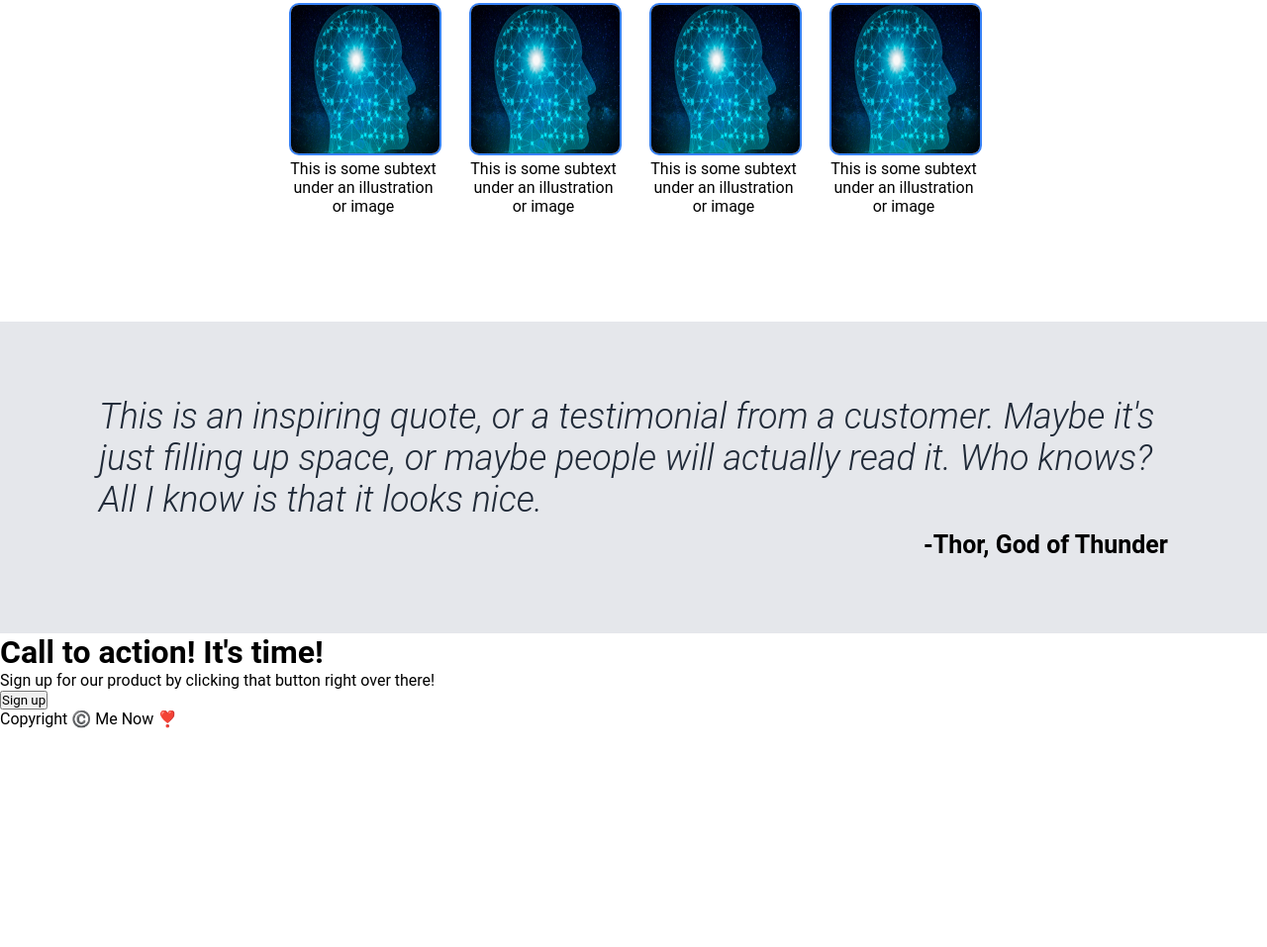
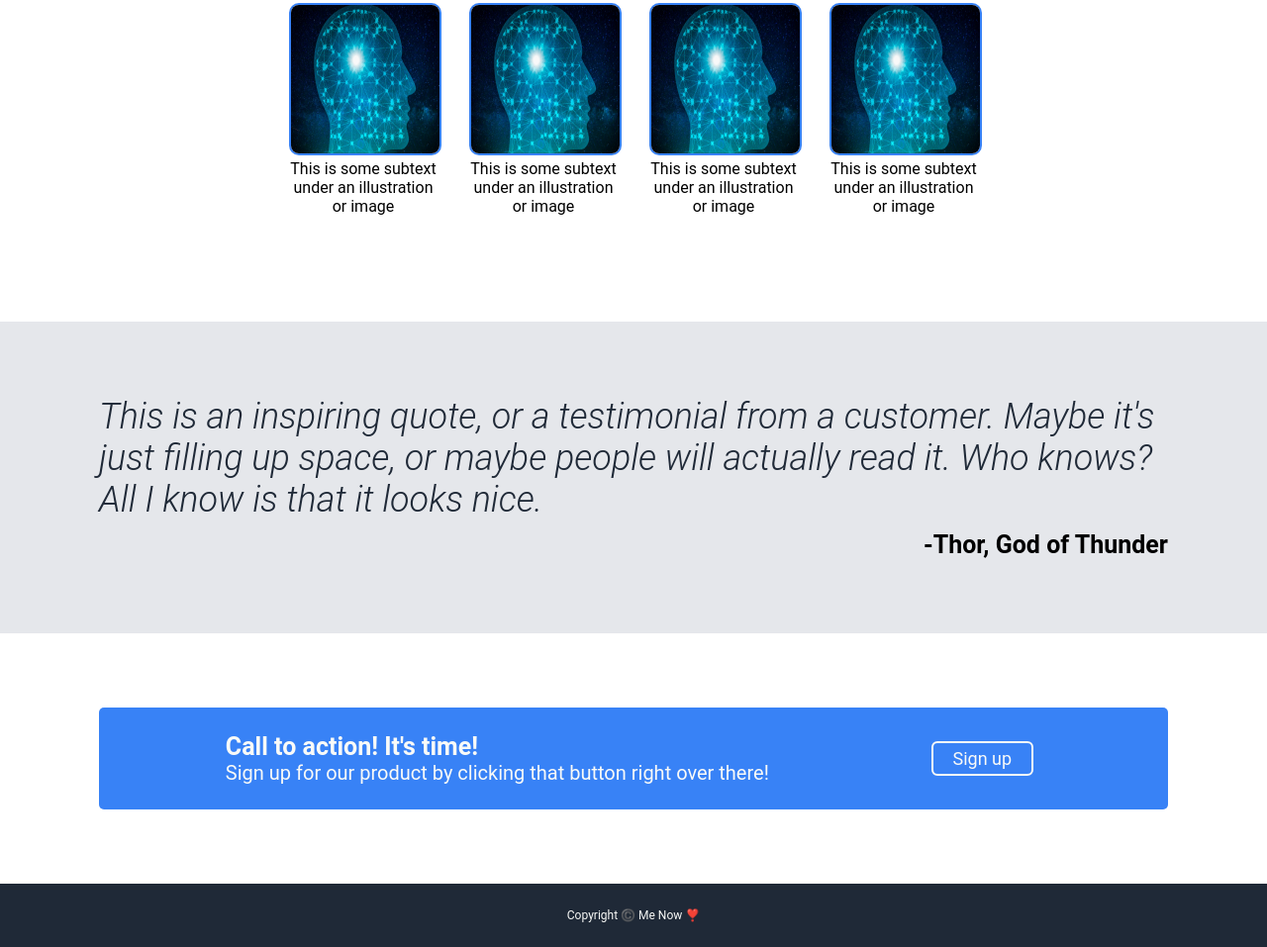
Before and after one commit to Xattle/OdinProjectPractice, a plain HTML site: page projects/landing-page/index.html in a window 1280 px wide. Shown: the part 601-1558 px from the top of the page at 99% size. Before the commit the page ends 1337 px from the top, so only its background shows below. Drawn offline with Linux system fonts and the light colour scheme.

Commit message:
style remaining sections

```diff
--- a/projects/landing-page/css/style.css
+++ b/projects/landing-page/css/style.css
@@ -16,9 +16,9 @@ img {
     height: 150px;
 }
 
-/* Header formatting */
+/* Header / footer formatting */
 
-#header {
+#header, #footer {
     display: flex;
     justify-content: space-between;
     align-items: center;
@@ -26,6 +26,12 @@ img {
 
     background-color: #1F2937;
     color: #F9FAF8;
+}
+
+#footer {
+    justify-content: center;
+    font-size: 12px;
+    padding: 25px;
 }
 
 .left {
@@ -148,3 +154,30 @@ a {
 }
 
 /* Call to Action */
+#call-to-action {
+    background-color: #3882F6;
+    color: #F9FAF8;
+    display: flex;
+    margin: 75px 100px;
+    padding: 25px 50px;
+    align-items: center;
+    justify-content: space-around;
+    border-radius: 5px;
+    font-size: 20px;
+}
+
+#call-to-action > div > h1 {
+    font-size: 25px;
+}
+
+.button-hollow {
+    background-color: #00000000;
+    border-radius: 6px;
+    padding: 5px 16px;
+    color: #F9FAF8;
+    font-size: 18px;
+    border: 2px solid #F9FAF8;
+    margin: 8px;
+    width: max-content;
+    padding: 5px 20px;
+}
```
